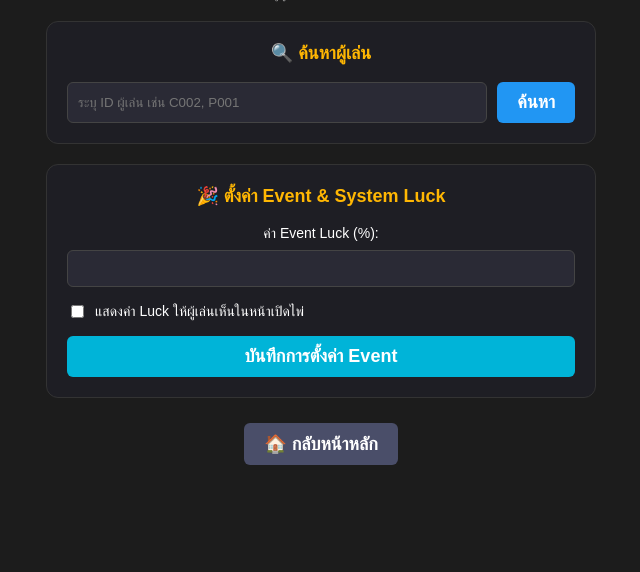
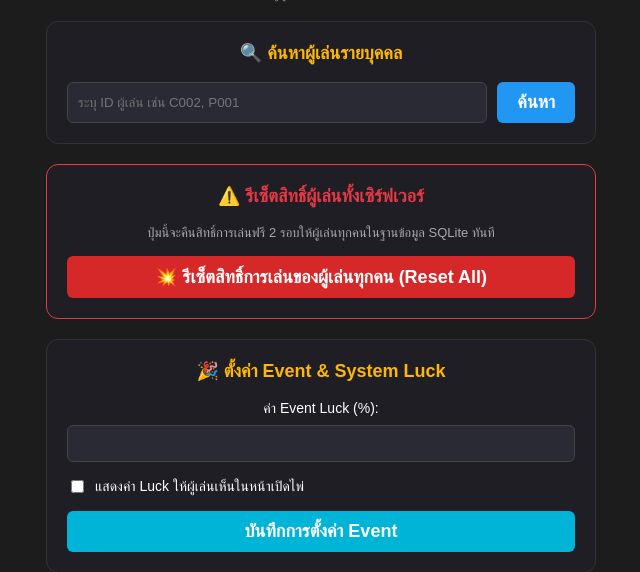
Before and after one commit to WRMG001/CardGame, a Flask app: template templates/admin/dashboard.html in a window 1280 px wide. Shown: the part 159-731 px from the top of the page, without its empty margins (319-959 px from the left). Before the commit the page ends 624 px from the top, so only its background shows below. Run offline with Flask 3, Linux system fonts and the light colour scheme; the template is opened without the code that fills it, so the values that code supplies are empty.

Commit message:
Update dashboard.html

```diff
--- a/templates/admin/dashboard.html
+++ b/templates/admin/dashboard.html
@@ -18,7 +18,7 @@
 
   <!-- 1. ค้นหาผู้เล่นเพื่อจัดการ -->
   <div style="background: #1e1e24; border-radius: 12px; padding: 20px; margin-bottom: 20px; border: 1px solid #333;">
-    <h3 style="color: #ffb703; margin-top: 0; font-size: 18px;">🔍 ค้นหาผู้เล่น</h3>
+    <h3 style="color: #ffb703; margin-top: 0; font-size: 18px;">🔍 ค้นหาผู้เล่นรายบุคคล</h3>
     <form method="POST">
       <input type="hidden" name="action" value="search_player">
       <div style="display: flex; gap: 10px;">
@@ -52,19 +52,33 @@
           </div>
         </form>
 
-        <!-- ฟอร์มรีเซ็ตสิทธิ์ -->
-        <form method="POST" style="margin-top: 10px;">
+        <!-- ฟอร์มรีเซ็ตสิทธิ์เฉพาะคน -->
+        <form method="POST" style="margin-top: 10px;" onsubmit="return confirm('ยืนยันที่จะรีเซ็ตสิทธิ์ผู้เล่น {{ searched_player.player_id }} ใช่หรือไม่?');">
           <input type="hidden" name="action" value="reset_limit">
           <input type="hidden" name="target_player_id" value="{{ searched_player.player_id }}">
           <button type="submit" style="width: 100%; padding: 8px; background: #e63946; color: white; border: none; border-radius: 4px; font-weight: bold; cursor: pointer;">
-            🔄 รีเซ็ตสิทธิ์เล่นประจำวันของผู้เล่นนี้
+            🔄 รีเซ็ตสิทธิ์เล่นประจำวันของคนนี้
           </button>
         </form>
       </div>
     {% endif %}
   </div>
 
-  <!-- 2. ตั้งค่า Event & Luck -->
+  <!-- 2. ปุ่มรีเซ็ตสิทธิ์ผู้เล่นทุกคนทั้งระบบ (Reset All) -->
+  <div style="background: #1e1e24; border-radius: 12px; padding: 20px; margin-bottom: 20px; border: 1px solid #e63946;">
+    <h3 style="color: #e63946; margin-top: 0; font-size: 18px;">⚠️ รีเซ็ตสิทธิ์ผู้เล่นทั้งเซิร์ฟเวอร์</h3>
+    <p style="font-size: 13px; color: #aaa; margin-bottom: 15px;">
+      ปุ่มนี้จะคืนสิทธิ์การเล่นฟรี 2 รอบให้ผู้เล่นทุกคนในฐานข้อมูล SQLite ทันที
+    </p>
+    <form method="POST" onsubmit="return confirm('⚠️ ยืนยันที่จะรีเซ็ตสิทธิ์การเล่นของผู้เล่นทุกคนในระบบใช่หรือไม่?');">
+      <input type="hidden" name="action" value="reset_all_limits">
+      <button type="submit" style="width: 100%; padding: 10px; background: #d62828; color: white; border: none; border-radius: 6px; font-weight: bold; cursor: pointer; transition: 0.2s;">
+        💥 รีเซ็ตสิทธิ์การเล่นของผู้เล่นทุกคน (Reset All)
+      </button>
+    </form>
+  </div>
+
+  <!-- 3. ตั้งค่า Event & Luck -->
   <div style="background: #1e1e24; border-radius: 12px; padding: 20px; border: 1px solid #333;">
     <h3 style="color: #ffb703; margin-top: 0; font-size: 18px;">🎉 ตั้งค่า Event & System Luck</h3>
     <form method="POST">
```
